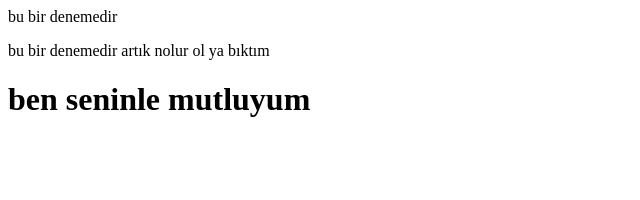
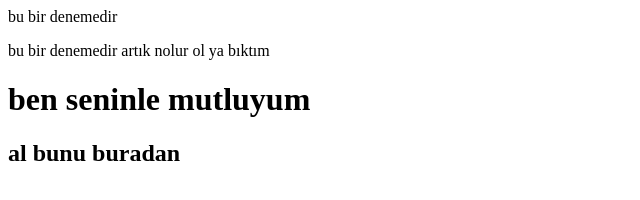
Before and after one commit to orcunucar/techskill22, a plain HTML site: page index.html in a window 1280 px wide. Shown: the whole page, without its empty margins (0-640 px from the left). Drawn offline with Linux system fonts and the light colour scheme.

Commit message:
lütfen yolla artık bezdim

```diff
--- a/index.html
+++ b/index.html
@@ -1,3 +1,4 @@
 <p>bu bir denemedir</p>
 <div>bu bir denemedir artık nolur ol ya bıktım</div>
 <h1>ben seninle mutluyum</h1>
+<h2>al bunu buradan</h2>
```
